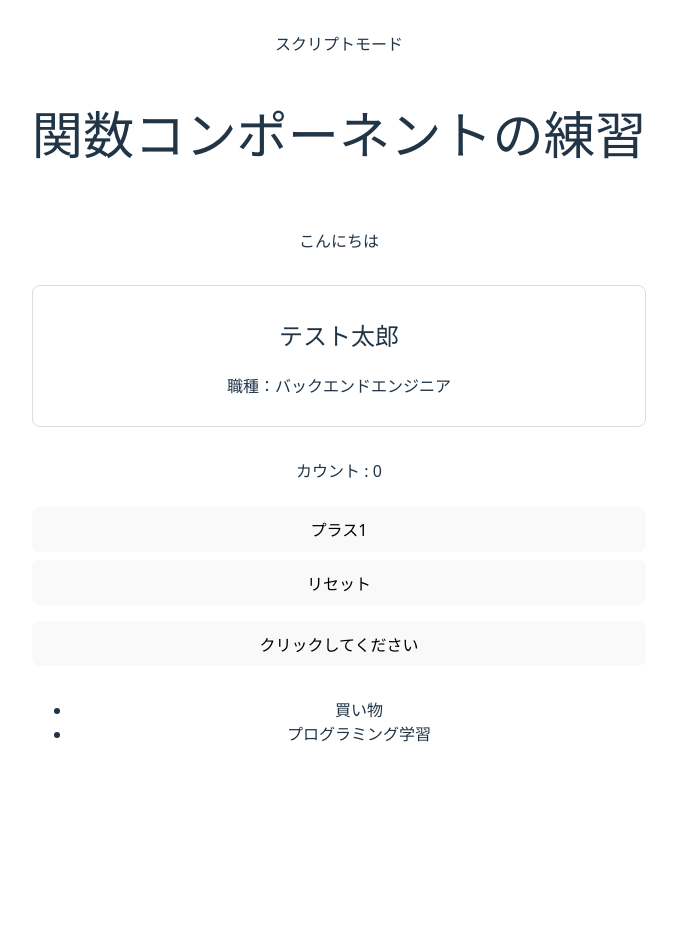
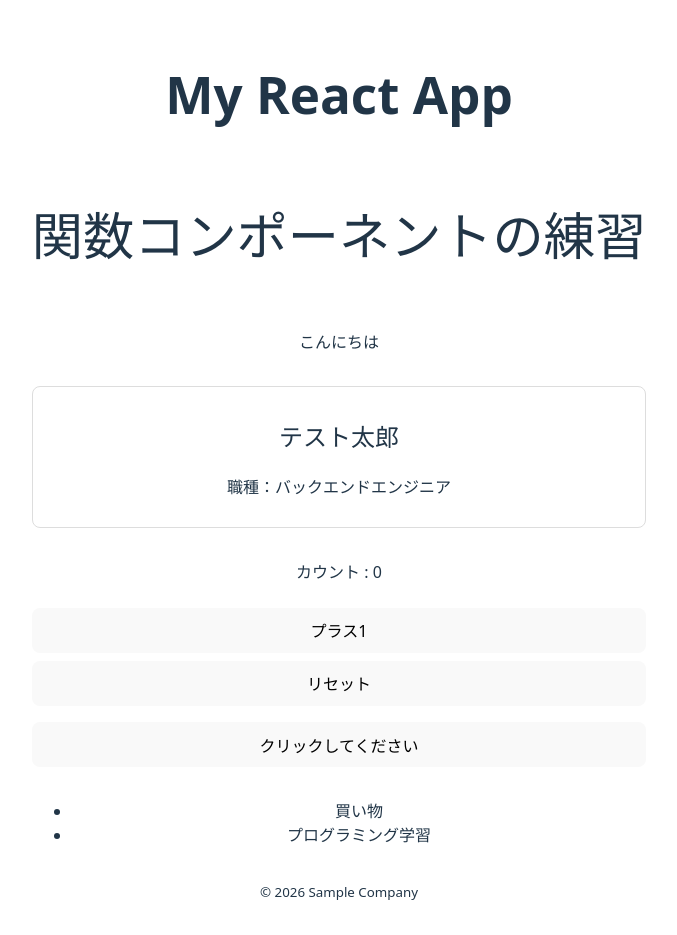
Before and after one commit to seyou-U/React_Practice, a React (Vite) app: page / in a window 1280 px wide. Shown: the whole page, without its empty margins (301-978 px from the left). Before the commit the page ends 810 px from the top, so only its background shows below. Built offline with nearby package versions, Linux system fonts and the light colour scheme.

Commit message:
[add] コンポーネントを分割した画面作成

```diff
--- a/src/App.jsx
+++ b/src/App.jsx
@@ -1,14 +1,17 @@
-import React from 'react'
 import './App.css'
-import { StrictModeLog } from './components/StrictModelog';
 import { Home } from './pages/Home'
+import { Header } from './Header';
+import { Footer } from './Footer';
 
+// Appは親コンポーネントであり画面の設計図
+// どの部品をの順番で並べるかについて整理している
 function App() {
   return (
-    <>
-      <StrictModeLog />
+    <div>
+      <Header />
       <Home />
-    </>
+      <Footer />
+    </div>
   )
 }
 
--- /dev/null
+++ b/src/Footer.jsx
@@ -0,0 +1,3 @@
+export function Footer() {
+    return <small>© 2026 Sample Company</small>;
+}
--- /dev/null
+++ b/src/Header.jsx
@@ -0,0 +1,3 @@
+export function Header() {
+    return <h1>My React App</h1>;
+}
```
